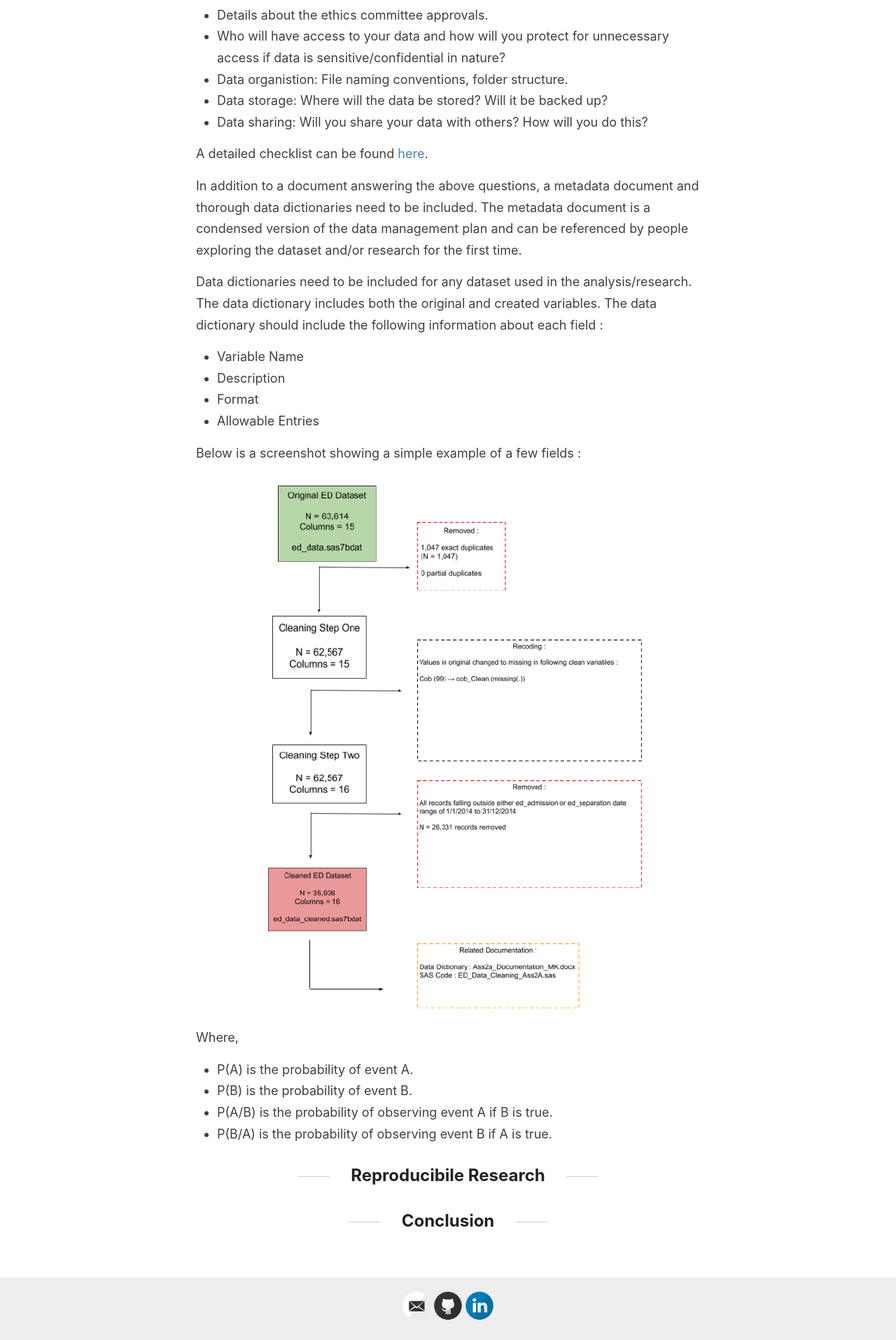
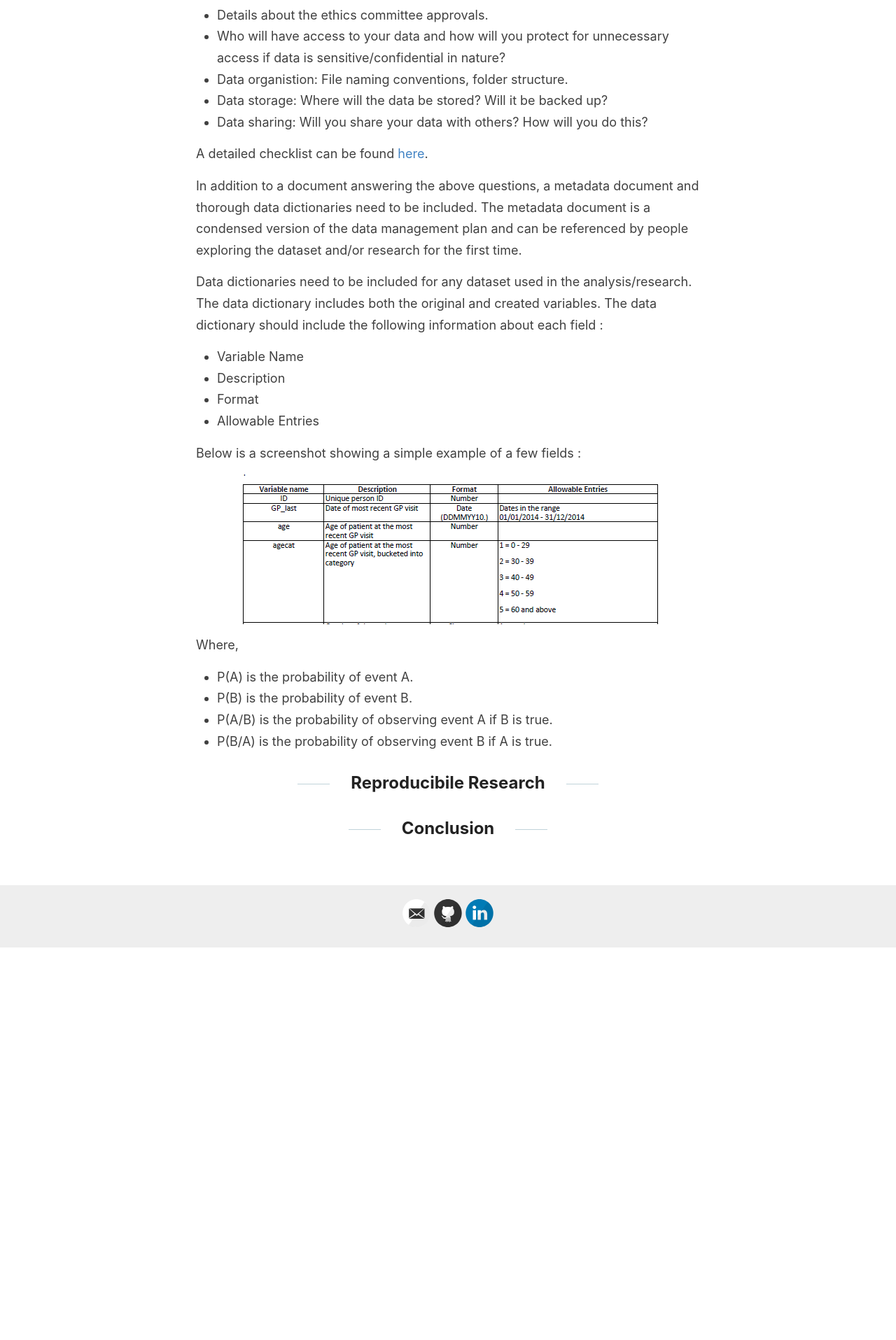
Before and after one commit to Murrkeys/Murrkeys.github.io, a Jekyll site: the page built from _posts/2020-7-30-Data-Management.md, in a window 1280 px wide. Shown: the part 1070-2985 px from the top of the page at 70% size. Built offline with Jekyll 4.4.1, drawn with Linux system fonts in a browser that asks for light colours; after the commit the page ends 2424 px from its top, so only the background shows below that.

Commit message:
Update 2020-7-30-Data-Management.md

```diff
--- a/_posts/2020-7-30-Data-Management.md
+++ b/_posts/2020-7-30-Data-Management.md
@@ -34,7 +34,7 @@
 
 Below is a screenshot showing a simple example of a few fields :
 
-<img src="/images/DM_1.PNG"/>
+<img src="/images/DM_2.PNG"/>
 
 Where,
 * P(A) is the probability of event A.
```
